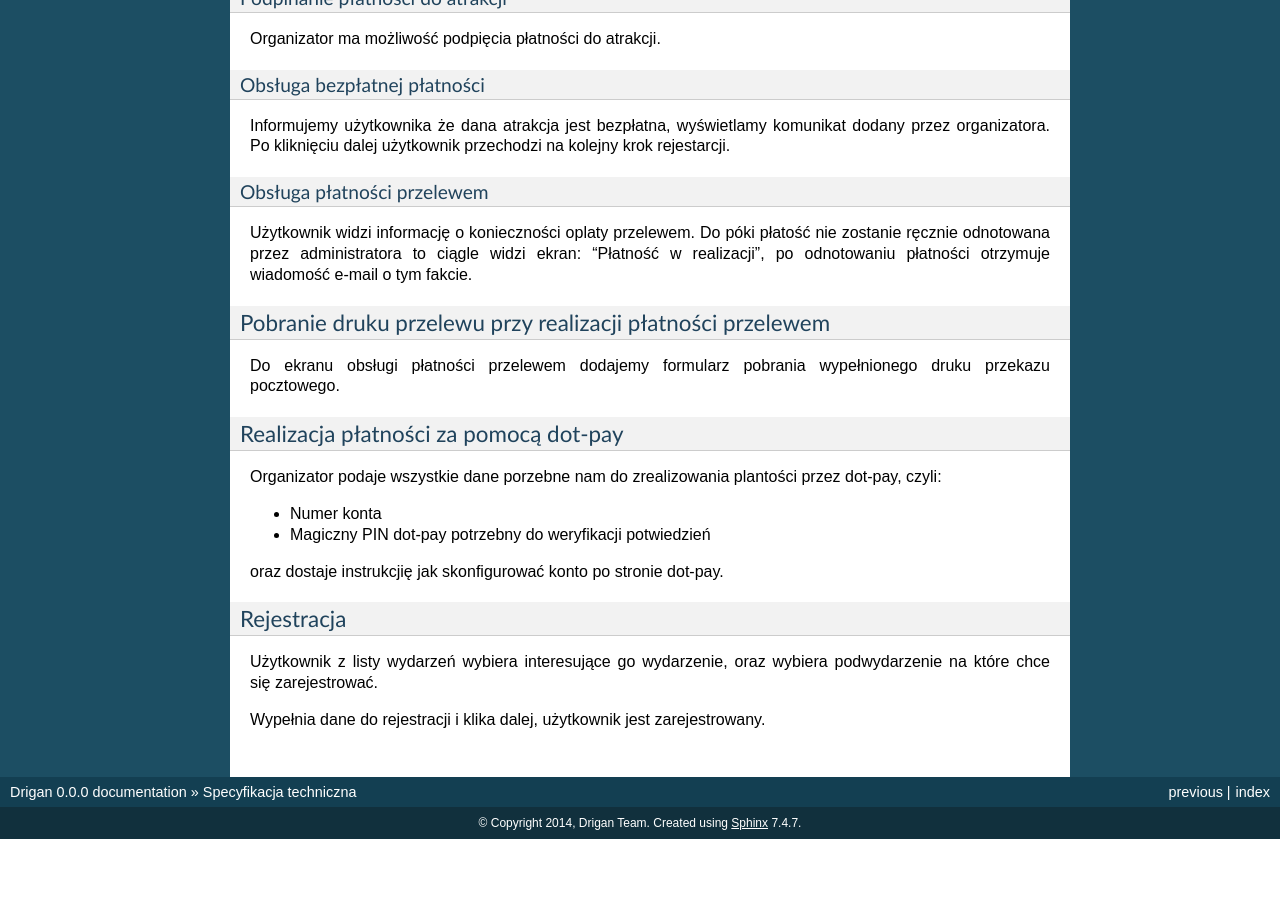
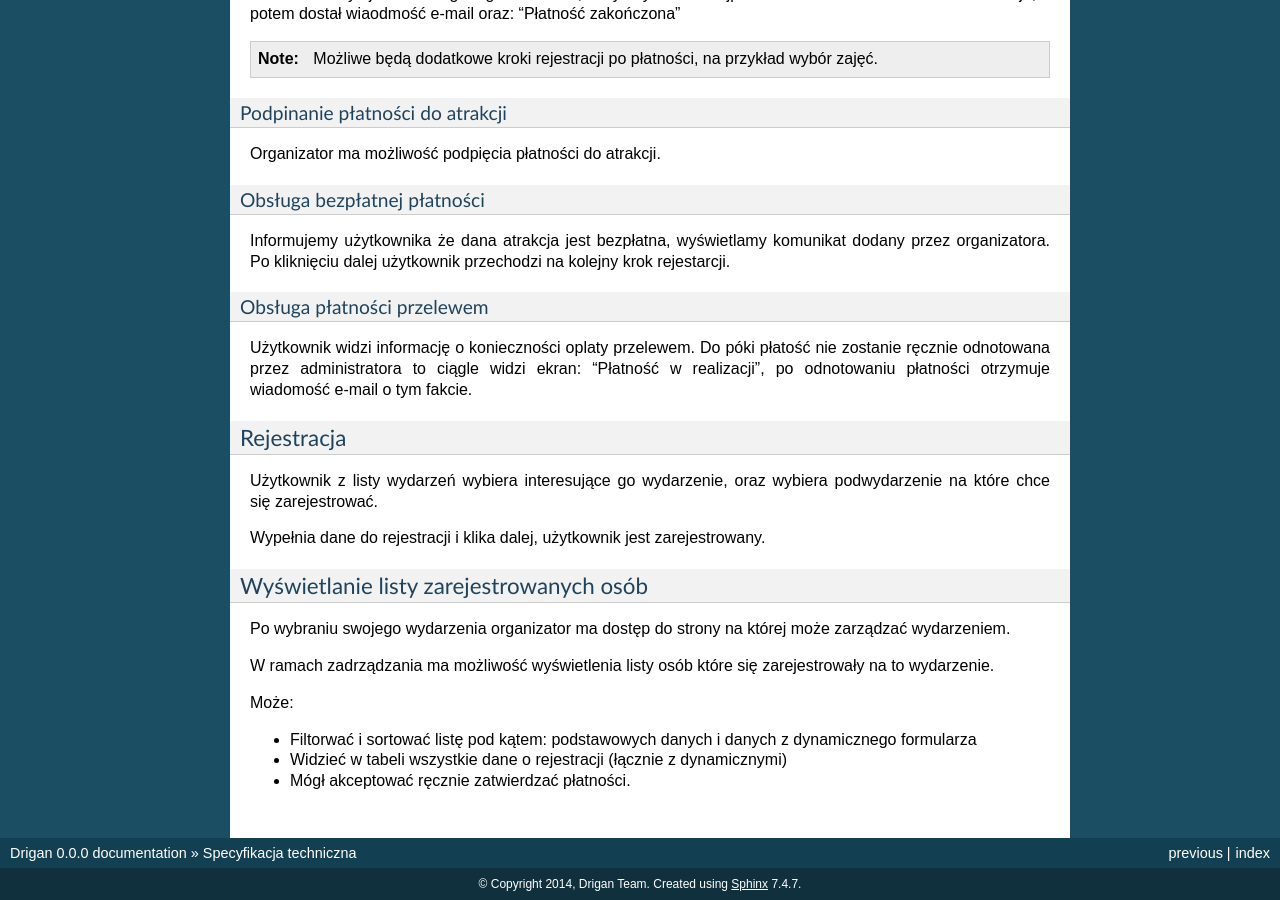
Before and after one commit to wnt-zhp/drigan, a Sphinx documentation site: the page built from docs/design/spec10.rst, in a window 1280 px wide and 900 px high, scrolled down 10351 px. Built offline with Sphinx 7.4.7, drawn with Linux system fonts in a browser that asks for light colours; before the commit the page ends 11190 px from its top, so only the background shows below that; some of the changed text lies outside the part shown.

Commit message:
Wyświetlanie listy zarejestrowanych osób

```diff
--- a/docs/design/spec10.rst
+++ b/docs/design/spec10.rst
@@ -320,6 +320,16 @@
 **Rejestracja zakończona**
 
    Wszystkie kroki powiązane z rejestracją są zakończone.
+
+.. note::
+
+    Stan ten można czasem wywnioskować ze stanu innych encji w systemie, ale nie
+    zawsze. Przykładowo organizator może uznać że ktoś jest zapłacony (nawet
+    jeśli dana atrakcja jest płacona przez dot pay więc weryfikacja płatności
+    jest automatyczna) --- powód może być taki że pewna grupa osób może mieć
+    uprawnienie do darmowego uczestnictwa w zlocie.
+
+
 
 
 .. _spec-v10-rejetracja:
@@ -691,26 +701,6 @@
 ekran: "Płatność w realizacji", po odnotowaniu płatności otrzymuje wiadomość
 e-mail o tym fakcie.
 
-
-Pobranie druku przelewu przy realizacji płatności przelewem
-***********************************************************
-
-Do ekranu obsługi płatności przelewem dodajemy formularz pobrania
-wypełnionego druku przekazu pocztowego.
-
-
-Realizacja płatności za pomocą dot-pay
-**************************************
-
-Organizator podaje wszystkie dane porzebne nam do zrealizowania plantości przez
-dot-pay, czyli:
-
-* Numer konta
-* Magiczny PIN dot-pay potrzebny do weryfikacji potwiedzień
-
-oraz dostaje instrukcjię jak skonfigurować konto po stronie dot-pay.
-
-
 Rejestracja
 ***********
 
@@ -718,3 +708,21 @@
 podwydarzenie na które chce się zarejestrować.
 
 Wypełnia dane do rejestracji i klika dalej, użytkownik jest zarejestrowany.
+
+.. _spec-v10-org-panel-person-list:
+
+Wyświetlanie listy zarejestrowanych osób
+****************************************
+
+Po wybraniu swojego wydarzenia organizator ma dostęp do strony na której
+może zarządzać wydarzeniem.
+
+W ramach zadrządzania ma możliwość wyświetlenia listy osób które się
+zarejestrowały na to wydarzenie.
+
+Może:
+
+* Filtorwać i sortować listę pod kątem: podstawowych danych i danych
+  z dynamicznego formularza
+* Widzieć w tabeli wszystkie dane o rejestracji (łącznie z dynamicznymi)
+* Mógł akceptować ręcznie zatwierdzać płatności.
```
